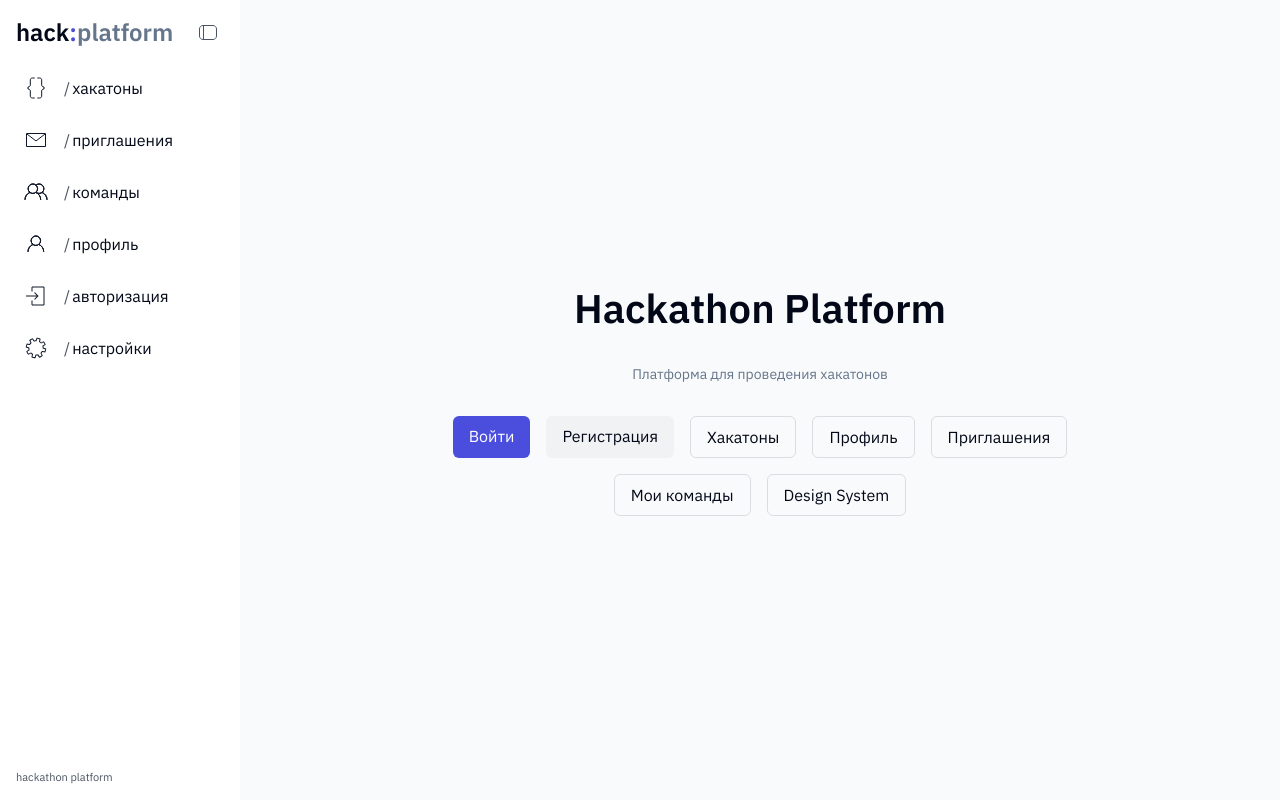
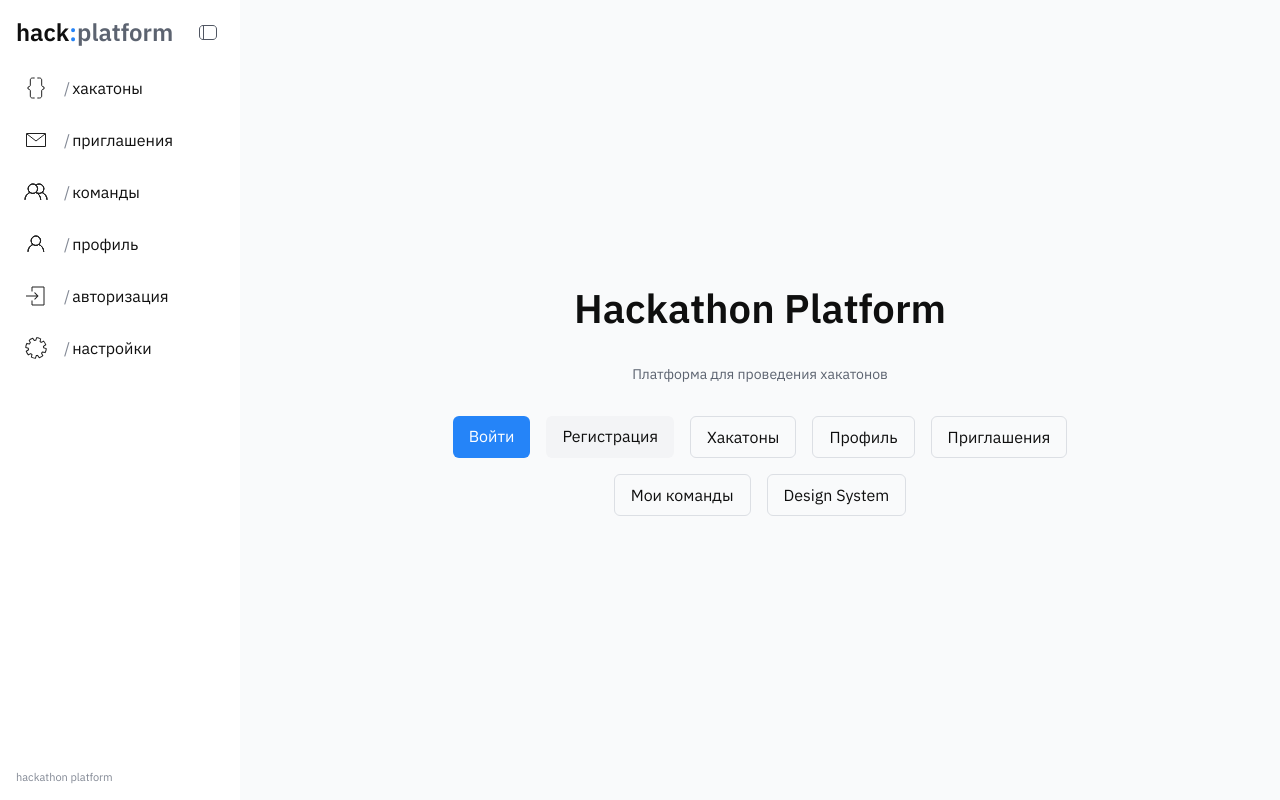
Before and after one commit to konkovo-dev/hackathon-platform-web, a Next.js app: page / in a window 1280 px wide. Built offline with nearby package versions, Linux system fonts and the light colour scheme; no server answers.

Commit message:
design: обновить палитру темы и icon-settings

```diff
--- a/src/app/globals.css
+++ b/src/app/globals.css
@@ -5,63 +5,63 @@
 @layer base {
   :root[data-theme='light'] {
     /* Brand colors */
-    --color-brand-primary: 239 68% 58%;
-    --color-brand-primary-hover: 243 75% 59%;
-    --color-brand-primary-active: 248 81% 57%;
-    --color-brand-secondary: 188 94% 43%;
-    --color-brand-accent: 25 95% 53%;
+    --color-brand-primary: 213 94% 56%;
+    --color-brand-primary-hover: 213 94% 52%;
+    --color-brand-primary-active: 213 94% 48%;
+    --color-brand-secondary: 220 9% 46%;
+    --color-brand-accent: 213 94% 56%;
 
     /* Background colors */
     --color-bg-default: 0 0% 100%;
-    --color-bg-surface: 210 20% 98%;
-    --color-bg-elevated: 210 17% 95%;
-    --color-bg-hover: 210 13% 91%;
-    --color-bg-selected: 210 11% 87%;
+    --color-bg-surface: 220 20% 98%;
+    --color-bg-elevated: 220 16% 96%;
+    --color-bg-hover: 220 14% 93%;
+    --color-bg-selected: 220 12% 90%;
 
     /* Text colors */
-    --color-text-primary: 222 84% 5%;
-    --color-text-secondary: 215 16% 47%;
-    --color-text-tertiary: 215 13% 34%;
+    --color-text-primary: 0 0% 6%;
+    --color-text-secondary: 220 10% 40%;
+    --color-text-tertiary: 220 8% 55%;
     --color-text-inverse: 0 0% 100%;
-    --color-text-disabled: 215 16% 47%;
+    --color-text-disabled: 220 8% 60%;
 
     /* Border colors */
-    --color-border-default: 210 11% 87%;
-    --color-border-strong: 210 14% 83%;
-    --color-border-focus: 239 68% 58%;
-    --color-divider: 210 13% 91%;
+    --color-border-default: 220 13% 88%;
+    --color-border-strong: 220 12% 82%;
+    --color-border-focus: 213 94% 56%;
+    --color-divider: 220 14% 93%;
 
     /* Icon colors */
-    --color-icon-primary: 222 47% 11%;
-    --color-icon-secondary: 215 13% 34%;
+    --color-icon-primary: 0 0% 12%;
+    --color-icon-secondary: 220 10% 35%;
 
     /* State colors */
-    --color-state-success: 142 76% 36%;
-    --color-state-success-bg: 142 76% 36%;
-    --color-state-warning: 38 92% 50%;
-    --color-state-warning-bg: 38 92% 50%;
+    --color-state-success: 142 60% 40%;
+    --color-state-success-bg: 142 60% 40%;
+    --color-state-warning: 38 95% 55%;
+    --color-state-warning-bg: 38 95% 55%;
     --color-state-error: 0 84% 60%;
     --color-state-error-bg: 0 84% 60%;
-    --color-state-info: 217 91% 60%;
-    --color-state-info-bg: 217 91% 60%;
+    --color-state-info: 213 94% 56%;
+    --color-state-info-bg: 213 94% 56%;
 
     /* Status colors */
-    --color-status-new: 217 91% 60%;
-    --color-status-in-progress: 38 92% 50%;
-    --color-status-closed: 142 76% 36%;
-    --color-status-draft: 258 90% 66%;
-    --color-status-submitted: 142 76% 36%;
+    --color-status-new: 213 94% 56%;
+    --color-status-in-progress: 213 80% 50%;
+    --color-status-closed: 220 6% 45%;
+    --color-status-draft: 220 8% 60%;
+    --color-status-submitted: 213 94% 56%;
     --color-status-overdue: 0 84% 60%;
-    --color-status-pending: 38 92% 50%;
-    --color-status-accepted: 142 76% 36%;
+    --color-status-pending: 220 8% 60%;
+    --color-status-accepted: 142 60% 40%;
     --color-status-declined: 0 84% 60%;
-    --color-status-expired: 215 16% 47%;
-    --color-status-canceled: 215 13% 34%;
+    --color-status-expired: 220 8% 60%;
+    --color-status-canceled: 220 6% 45%;
 
     /* Link colors */
-    --color-link-default: 239 68% 58%;
-    --color-link-hover: 243 75% 59%;
-    --color-focus-ring: 199 89% 48%;
+    --color-link-default: 213 94% 56%;
+    --color-link-hover: 213 94% 48%;
+    --color-focus-ring: 213 94% 56%;
 
     /* Overlay & Shadow */
     --color-overlay-scrim: rgba(0, 0, 0, 0.5);
@@ -251,63 +251,63 @@
 
   :root[data-theme='dark'] {
     /* Brand colors */
-    --color-brand-primary: 239 68% 58%;
-    --color-brand-primary-hover: 243 75% 59%;
-    --color-brand-primary-active: 248 81% 57%;
-    --color-brand-secondary: 188 94% 43%;
-    --color-brand-accent: 25 95% 53%;
+    --color-brand-primary: 213 94% 68%;
+    --color-brand-primary-hover: 213 94% 74%;
+    --color-brand-primary-active: 213 94% 62%;
+    --color-brand-secondary: 220 10% 72%;
+    --color-brand-accent: 213 94% 68%;
 
     /* Background colors */
-    --color-bg-default: 222 47% 5%;
-    --color-bg-surface: 222 42% 9%;
-    --color-bg-elevated: 222 38% 13%;
-    --color-bg-hover: 222 35% 17%;
-    --color-bg-selected: 222 33% 21%;
+    --color-bg-default: 0 0% 5%;
+    --color-bg-surface: 220 18% 8%;
+    --color-bg-elevated: 220 16% 12%;
+    --color-bg-hover: 220 14% 16%;
+    --color-bg-selected: 220 12% 20%;
 
     /* Text colors */
-    --color-text-primary: 220 100% 95%;
-    --color-text-secondary: 220 30% 75%;
-    --color-text-tertiary: 220 25% 65%;
-    --color-text-inverse: 222 47% 5%;
-    --color-text-disabled: 220 20% 45%;
+    --color-text-primary: 0 0% 96%;
+    --color-text-secondary: 220 10% 75%;
+    --color-text-tertiary: 220 8% 62%;
+    --color-text-inverse: 0 0% 6%;
+    --color-text-disabled: 220 7% 45%;
 
     /* Border colors */
-    --color-border-default: 222 33% 21%;
-    --color-border-strong: 222 35% 25%;
-    --color-border-focus: 239 100% 75%;
-    --color-divider: 222 35% 17%;
+    --color-border-default: 220 12% 22%;
+    --color-border-strong: 220 12% 28%;
+    --color-border-focus: 213 94% 68%;
+    --color-divider: 220 14% 16%;
 
     /* Icon colors */
-    --color-icon-primary: 220 100% 95%;
-    --color-icon-secondary: 220 30% 75%;
+    --color-icon-primary: 0 0% 96%;
+    --color-icon-secondary: 220 10% 75%;
 
     /* State colors */
-    --color-state-success: 142 76% 36%;
-    --color-state-success-bg: 142 76% 36%;
-    --color-state-warning: 38 92% 50%;
-    --color-state-warning-bg: 38 92% 50%;
-    --color-state-error: 0 84% 60%;
-    --color-state-error-bg: 0 84% 60%;
-    --color-state-info: 217 91% 60%;
-    --color-state-info-bg: 217 91% 60%;
+    --color-state-success: 142 60% 46%;
+    --color-state-success-bg: 142 60% 46%;
+    --color-state-warning: 38 95% 60%;
+    --color-state-warning-bg: 38 95% 60%;
+    --color-state-error: 0 84% 65%;
+    --color-state-error-bg: 0 84% 65%;
+    --color-state-info: 213 94% 68%;
+    --color-state-info-bg: 213 94% 68%;
 
     /* Status colors */
-    --color-status-new: 217 91% 60%;
-    --color-status-in-progress: 38 92% 50%;
-    --color-status-closed: 142 76% 36%;
-    --color-status-draft: 258 90% 66%;
-    --color-status-submitted: 142 76% 36%;
-    --color-status-overdue: 0 84% 60%;
-    --color-status-pending: 38 92% 50%;
-    --color-status-accepted: 142 76% 36%;
-    --color-status-declined: 0 84% 60%;
-    --color-status-expired: 215 16% 47%;
-    --color-status-canceled: 215 13% 34%;
+    --color-status-new: 213 94% 68%;
+    --color-status-in-progress: 213 80% 62%;
+    --color-status-closed: 220 8% 65%;
+    --color-status-draft: 220 8% 62%;
+    --color-status-submitted: 213 94% 68%;
+    --color-status-overdue: 0 84% 65%;
+    --color-status-pending: 220 8% 62%;
+    --color-status-accepted: 142 60% 46%;
+    --color-status-declined: 0 84% 65%;
+    --color-status-expired: 220 8% 62%;
+    --color-status-canceled: 220 8% 65%;
 
     /* Link colors */
-    --color-link-default: 239 100% 75%;
-    --color-link-hover: 239 100% 85%;
-    --color-focus-ring: 199 89% 48%;
+    --color-link-default: 213 94% 68%;
+    --color-link-hover: 213 94% 74%;
+    --color-focus-ring: 213 94% 68%;
 
     /* Overlay & Shadow */
     --color-overlay-scrim: rgba(0, 0, 0, 0.8);
@@ -497,22 +497,22 @@
 
   /* Default theme (dark) */
   :root:not([data-theme]) {
-    --color-bg-default: 222 47% 5%;
-    --color-bg-surface: 222 42% 9%;
-    --color-bg-elevated: 222 38% 13%;
-    --color-bg-hover: 222 35% 17%;
-    --color-bg-selected: 222 33% 21%;
-    --color-text-primary: 220 100% 95%;
-    --color-text-secondary: 220 30% 75%;
-    --color-text-tertiary: 220 25% 65%;
-    --color-text-inverse: 222 47% 5%;
-    --color-text-disabled: 220 20% 45%;
-    --color-border-default: 222 33% 21%;
-    --color-border-strong: 222 35% 25%;
-    --color-border-focus: 239 100% 75%;
-    --color-divider: 222 35% 17%;
-    --color-icon-primary: 220 100% 95%;
-    --color-icon-secondary: 220 30% 75%;
+    --color-bg-default: 0 0% 5%;
+    --color-bg-surface: 220 18% 8%;
+    --color-bg-elevated: 220 16% 12%;
+    --color-bg-hover: 220 14% 16%;
+    --color-bg-selected: 220 12% 20%;
+    --color-text-primary: 0 0% 96%;
+    --color-text-secondary: 220 10% 75%;
+    --color-text-tertiary: 220 8% 62%;
+    --color-text-inverse: 0 0% 6%;
+    --color-text-disabled: 220 7% 45%;
+    --color-border-default: 220 12% 22%;
+    --color-border-strong: 220 12% 28%;
+    --color-border-focus: 213 94% 68%;
+    --color-divider: 220 14% 16%;
+    --color-icon-primary: 0 0% 96%;
+    --color-icon-secondary: 220 10% 75%;
   }
 }
 
```
Also changed, not shown: public/icons/icon-settings/icon-settings-md.svg.
